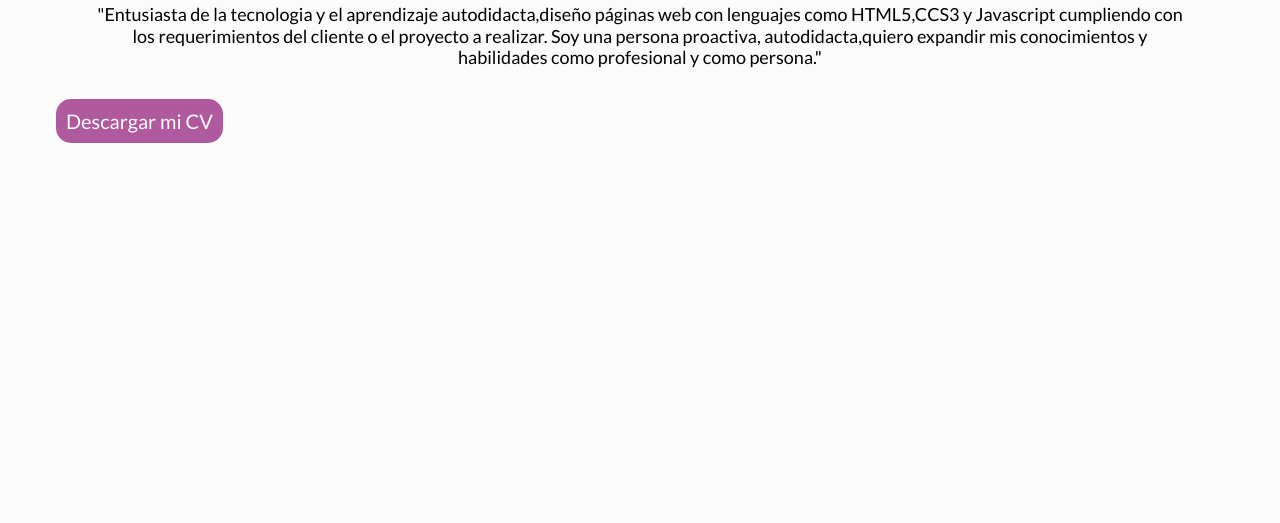
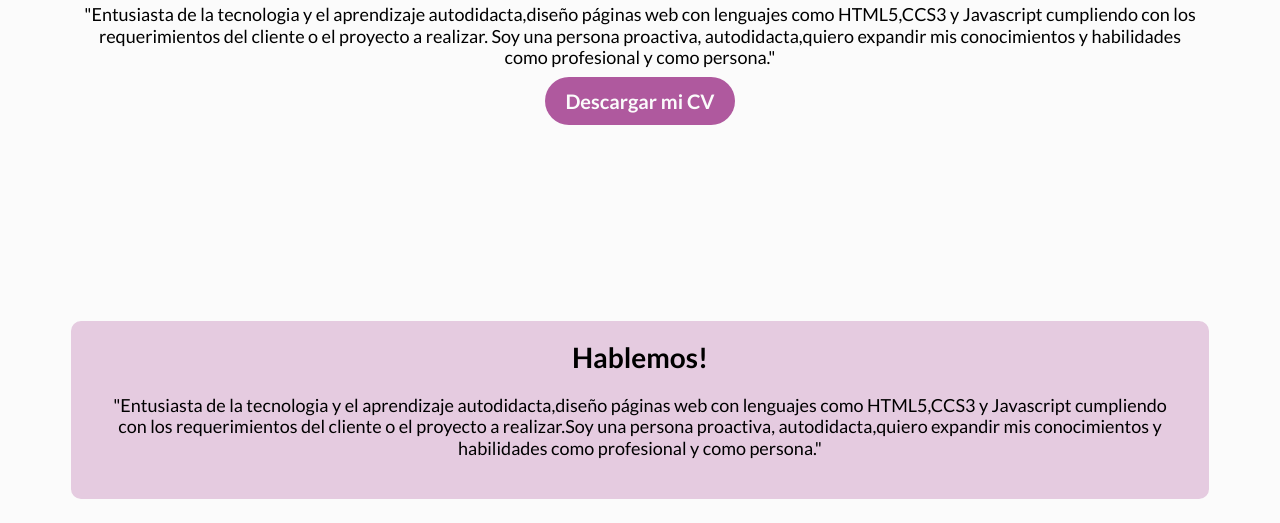
Before and after one commit to amingori/proyecto-2-cod-latam, a plain HTML site: page index.html in a window 1280 px wide. Shown: the part 599-1122 px from the top of the page. Drawn offline with Linux system fonts and the light colour scheme.

Commit message:
Correcion de semantica en HTML

```diff
--- a/css/styles.css
+++ b/css/styles.css
@@ -55,6 +55,7 @@ h2 {
 
 p {
     margin: 20px;
+    text-align: center;
 }
 img{
     max-width: 100%;
@@ -89,44 +90,45 @@ header {
 }
 
 section {
-    min-height: 100vh;
     flex-direction: column;
     justify-content: center;
     align-items: center;
     padding: 16px;
+    min-height: 100vh;
     padding-top: 120px;
 }
 
-#Inicio {
+#inicio {
     justify-content: space-around;
+}
+.foto{
+    margin-bottom: 20px;
+}
+.foto img{
+    width: 400px;
+
+}
+.presentacion{
+    text-align: center;
+    width: 100%;
+}
+.btn-CV {
+    font-size: 20px;
+    background-color: #af599e;
+    border-radius: 50px;
+    margin-top: 16px;
+    padding: 12px 20px;
+    color: #fbfbfb;
+    font-weight: 700;
+
 }
 
 .perfil {
-    width: 400px;
+
     border-radius: 200px;
     margin: auto;
     display: flex;
     justify-content: center;
-}
-
-p {
-    font-size: 18px;
-    padding: 20px 20px 20px 20px;
-    line-height: 1.2;
-    text-align: center;
-
-}
-
-.btn-CV {
-    font-size: 20px;
-    background-color: #af599e;
-    border-radius: 15px;
-    text-align: center;
-    width: 40%;
-    margin: auto;
-    padding: 10px;
-    color: #fbfbfb;
-
 }
 
 .contacto {
--- a/index.html
+++ b/index.html
@@ -30,7 +30,7 @@
     </header>
 
     <main>
-        <section id="Inicio">
+        <section id="inicio">
             <figure class="foto">
                 <img src="img/perfil.jpg" alt="foto de Armando" class="perfil">
             </figure>
@@ -49,16 +49,6 @@
             </article>
 
         </section>
-
-
-
-        <section class="words">
-
-
-
-
-        </section>
-
         <section id="contacto">
             <div class="contacto">
                 <h2>Hablemos!</h2>
```
